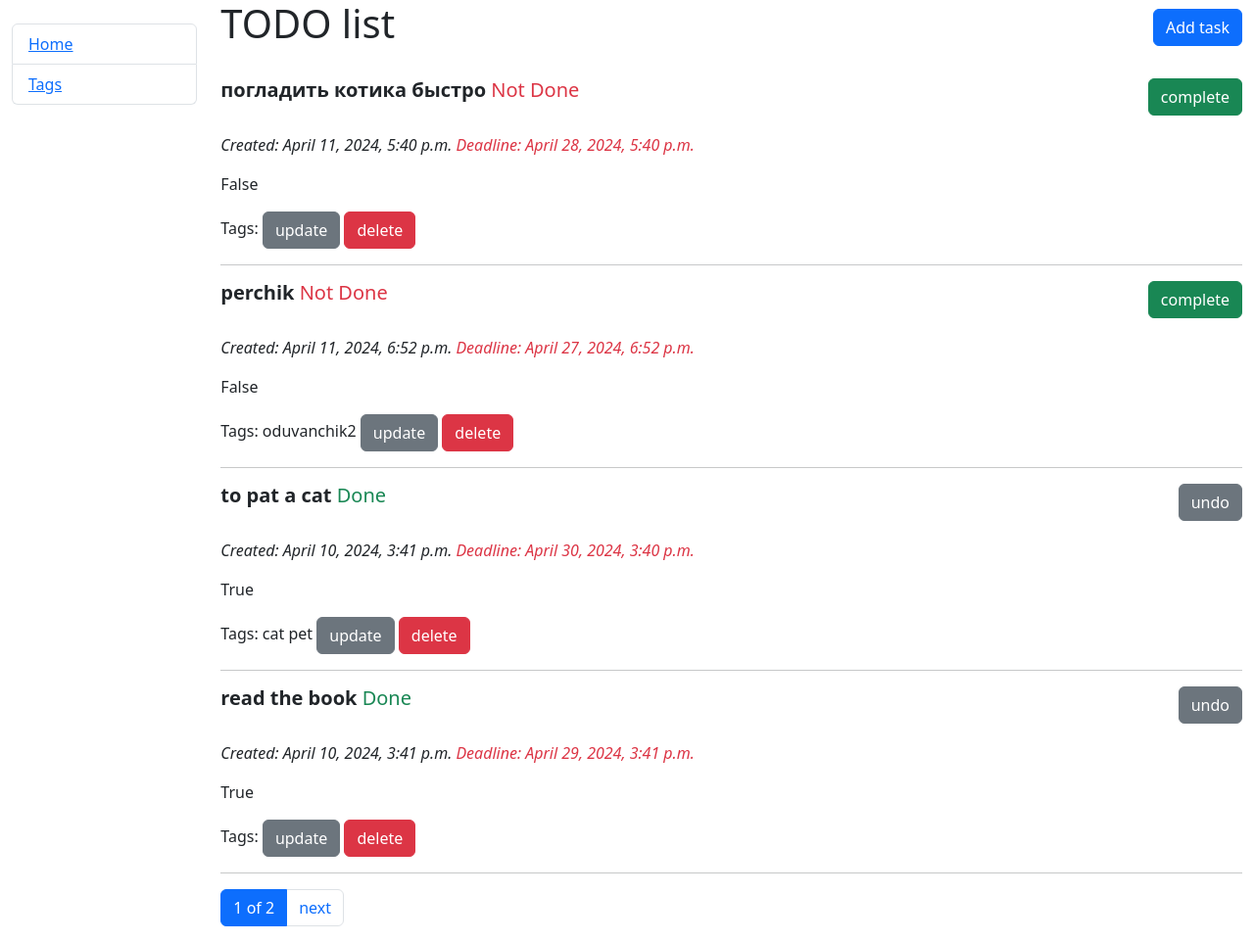
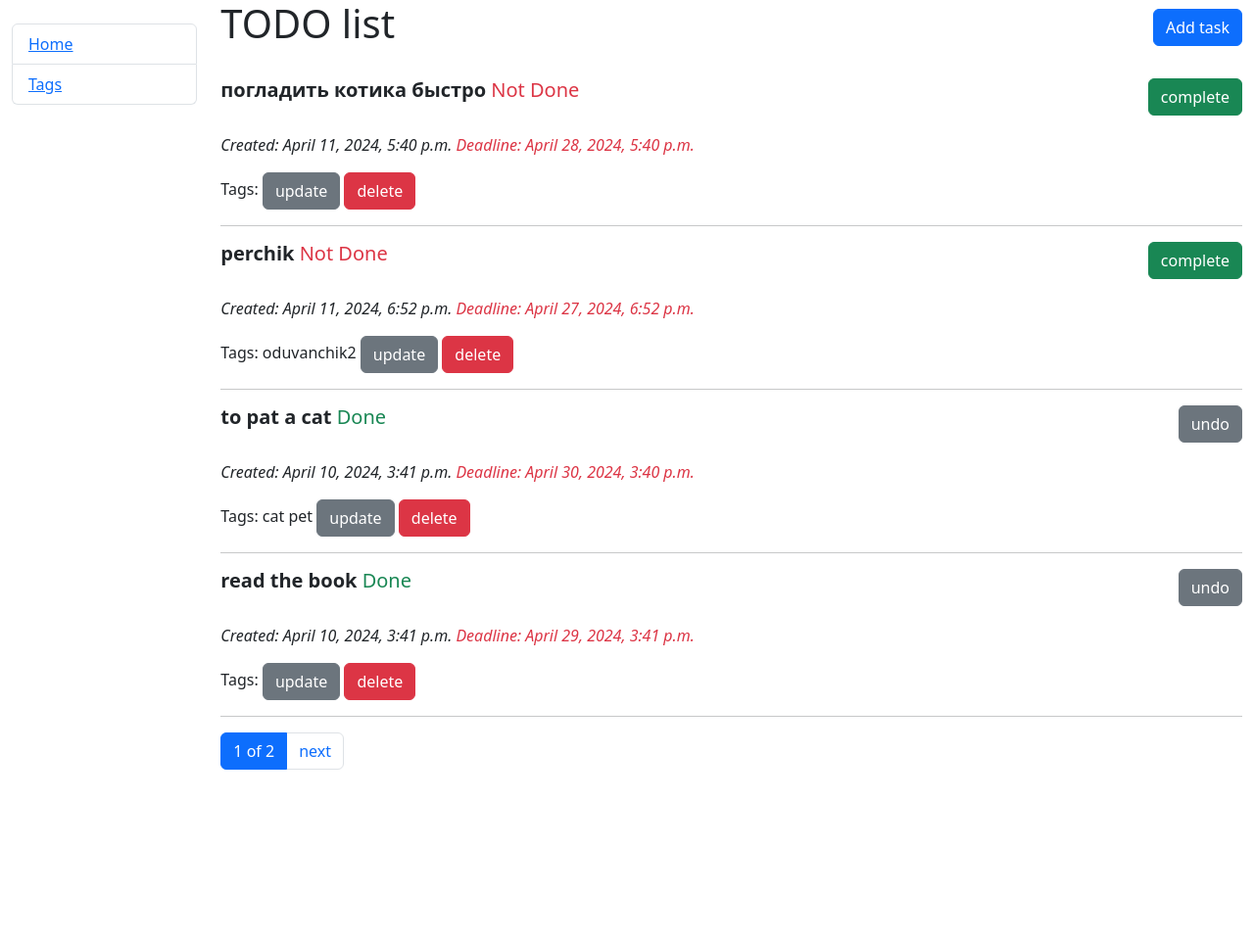
Before and after one commit to asdadaversa/todolist, a Django app: page / in a window 1280 px wide. Shown: the whole page at 98% size. After the commit the page ends 786 px from the top, so only its background shows below. Run offline with Django 5.2, Linux system fonts and the light colour scheme; data comes from the database, SQL or seed files in the repository; some libraries are stand-ins or nearby versions.

Commit message:
updated html

```diff
--- a/templates/includes/sidebar.html
+++ b/templates/includes/sidebar.html
@@ -1,6 +1,5 @@
 <br>
 <ul class="sidebar-nav list-group">
-
     <li class="list-group-item"><a href="{% url 'task:index'%}">Home</a></li>
     <li class="list-group-item"><a href="{% url 'task:tags'%}">Tags</a></li>
 </ul>
--- a/templates/task/index.html
+++ b/templates/task/index.html
@@ -31,9 +31,6 @@
           Created: {{ task.created }}
           <span class="text-danger">Deadline: {{ task.deadline }}</span>
         </p>
-        <p class="fw-weight-lighter">{{ task.task_done }}</p>
-        <p>
-
           Tags: {% for tag in task.tags.all %}{{ tag }} {% endfor %}
           <a href="{% url 'task:task-update' pk=task.id %}">
           <input class="btn btn-secondary" type="submit" value="update"></a>
--- a/templates/task/task_confirm_delete.html
+++ b/templates/task/task_confirm_delete.html
@@ -5,7 +5,7 @@
 
 {% block content %}
 <br><br><br>
-  <div class="card card-body blur shadow-blur mx-3 mx-lg-4 mt-n1"  >
+  <div class="card card-body blur shadow-blur mx-3 mx-lg-4 mt-n1" >
 
     <h1>Delete task from system?</h1>
       <form action="" method="post">
```
Also changed, not shown: templates/task/tag_confirm_delete.html (+6 -6 lines). Lines whose indentation alone changed are shown as unchanged.
